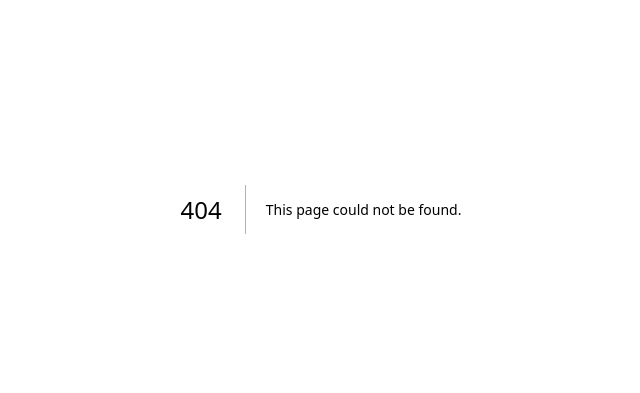
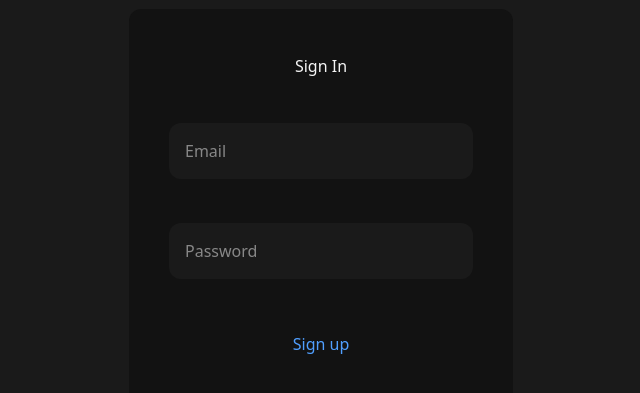
Before and after one commit to maneeshtej/code-smart, a Next.js app: page /SignIn in a window 1280 px wide. Before the commit this address had no page. Shown: the part 191-584 px from the top of the page, without its empty margins (319-959 px from the left). Built offline with nearby package versions, Linux system fonts and the light colour scheme; no server answers.

Commit message:
feat: added SignIn SignUp with Supabase Auth

```diff
--- /dev/null
+++ b/src/app/SignIn/page.jsx
@@ -0,0 +1,77 @@
+"use client";
+
+import { supabase } from "@/lib/supabaseClient";
+import { useRouter } from "next/navigation";
+import React, { useState } from "react";
+
+const SignIn = () => {
+  const router = useRouter();
+  const [email, setEmail] = useState("");
+  const [password, setPassword] = useState("");
+  const [loading, setLoading] = useState();
+  const [error, setError] = useState(null);
+
+  const handleSetEmail = (e) => {
+    setEmail(e.target.value);
+  };
+
+  const handleSetPassword = (e) => {
+    setPassword(e.target.value);
+  };
+
+  const handleSignUp = async () => {
+    setError(null);
+    setLoading(true);
+
+    try {
+      const { data, error } = await supabase.auth.signInWithPassword({
+        email,
+        password,
+      });
+
+      if (error) {
+        setError(error.message);
+      } else {
+        router.push("/Dashboard/");
+      }
+    } catch (err) {
+      setError("Something went wrong. Please try again.");
+      console.error(err);
+    } finally {
+      setLoading(false);
+    }
+  };
+
+  return (
+    <div className="fixed h-screen w-screen flex flex-col gap-20 justify-center items-center">
+      <div className="h-[50%] w-[80%] md:w-[50%] lg:w-[50%] xl:w-[30%] bg-bg-dark rounded-xl flex flex-col justify-evenly items-center px-5 md:px-10">
+        <h1 className="title">Sign In</h1>
+        <input
+          name="email"
+          type="email"
+          placeholder="Email"
+          value={email}
+          className="input"
+          required={true}
+          onChange={(e) => handleSetEmail(e)}
+        />
+        <input
+          name="password"
+          type="password"
+          placeholder="Password"
+          value={password}
+          className="input"
+          required={true}
+          onChange={(e) => handleSetPassword(e)}
+        />
+        <button className="text-button" onClick={handleSignUp}>
+          Sign up
+        </button>
+      </div>
+      {error && <p className="text-red-500 text-sm">{error}</p>}
+      {loading && <p>Loading</p>}
+    </div>
+  );
+};
+
+export default SignIn;
--- /dev/null
+++ b/src/app/SignUp/page.jsx
@@ -0,0 +1,77 @@
+"use client";
+
+import { supabase } from "@/lib/supabaseClient";
+import { useRouter } from "next/navigation";
+import React, { useState } from "react";
+
+const SignUp = () => {
+  const router = useRouter();
+  const [email, setEmail] = useState("");
+  const [password, setPassword] = useState("");
+  const [loading, setLoading] = useState();
+  const [error, setError] = useState(null);
+
+  const handleSetEmail = (e) => {
+    setEmail(e.target.value);
+  };
+
+  const handleSetPassword = (e) => {
+    setPassword(e.target.value);
+  };
+
+  const handleSignUp = async () => {
+    setError(null);
+    setLoading(true);
+
+    try {
+      const { data, error } = await supabase.auth.signUp({
+        email,
+        password,
+      });
+
+      if (error) {
+        setError(error.message);
+      } else {
+        router.push("/SignIn");
+      }
+    } catch (err) {
+      setError("Something went wrong. Please try again.");
+      console.error(err);
+    } finally {
+      setLoading(false);
+    }
+  };
+
+  return (
+    <div className="fixed h-screen w-screen flex flex-col gap-20 justify-center items-center">
+      <div className="h-[50%] w-[80%] md:w-[50%] lg:w-[50%] xl:w-[30%] bg-bg-dark rounded-xl flex flex-col justify-evenly items-center px-5 md:px-10">
+        <h1 className="title">Create Account</h1>
+        <input
+          name="email"
+          type="email"
+          placeholder="Email"
+          value={email}
+          className="input"
+          required={true}
+          onChange={(e) => handleSetEmail(e)}
+        />
+        <input
+          name="password"
+          type="password"
+          placeholder="Password"
+          value={password}
+          className="input"
+          required={true}
+          onChange={(e) => handleSetPassword(e)}
+        />
+        <button className="text-button" onClick={handleSignUp}>
+          Sign up
+        </button>
+      </div>
+      {error && <p className="text-red-500 text-sm">{error}</p>}
+      {loading && <p>Loading</p>}
+    </div>
+  );
+};
+
+export default SignUp;
--- a/src/app/globals.css
+++ b/src/app/globals.css
@@ -12,3 +12,19 @@
   --color-pastel-blue: #509fff; /* 🔷 Your sky blue */
   --color-pastel-yellow: #ffef3c; /* 🍋 Bright lemon */
 }
+
+.title {
+  @apply font-medium;
+}
+
+.input {
+  @apply bg-bg p-4 rounded-xl w-full;
+}
+
+.full-button {
+  @apply bg-pastel-blue cursor-pointer py-2 rounded-md px-4 font-bold;
+}
+
+.text-button {
+  @apply text-pastel-blue cursor-pointer py-2;
+}
--- a/src/app/page.js
+++ b/src/app/page.js
@@ -4,14 +4,17 @@ import { FullButton, TextButton } from "@/components/buttons/buttons";
 import { useRouter } from "next/navigation";
 import React from "react";
 
-const LandingPage = () => {
+const LandingPage = (path) => {
   const router = useRouter();
   const navToDash = () => {
-    router.push("/Dashboard");
+    router.push(path);
   };
   return (
-    <div className="h-screen w-screen fixed flex items-center justify-center">
-      <FullButton name={"Dashbord"} onClick={navToDash} />
+    <div className="h-screen w-screen fixed flex flex-col gap-20 items-center justify-center">
+      <FullButton name={"SignUp"} onClick={() => router.push("/SignUp/")} />
+      <button className="full-button" onClick={() => router.push("/SignIn/")}>
+        Sign In
+      </button>
     </div>
   );
 };
--- /dev/null
+++ b/src/lib/supabaseClient.js
@@ -0,0 +1,6 @@
+import { createClient } from "@supabase/supabase-js";
+
+const supabaseUrl = process.env.NEXT_PUBLIC_SUPABASE_URL;
+const supabaseAnonKey = process.env.NEXT_PUBLIC_SUPABASE_ANON_KEY;
+
+export const supabase = createClient(supabaseUrl, supabaseAnonKey);
```
Also changed, not shown: package.json (+5 -4 lines), 1 other file (tests, documents, lock files or other folders).
